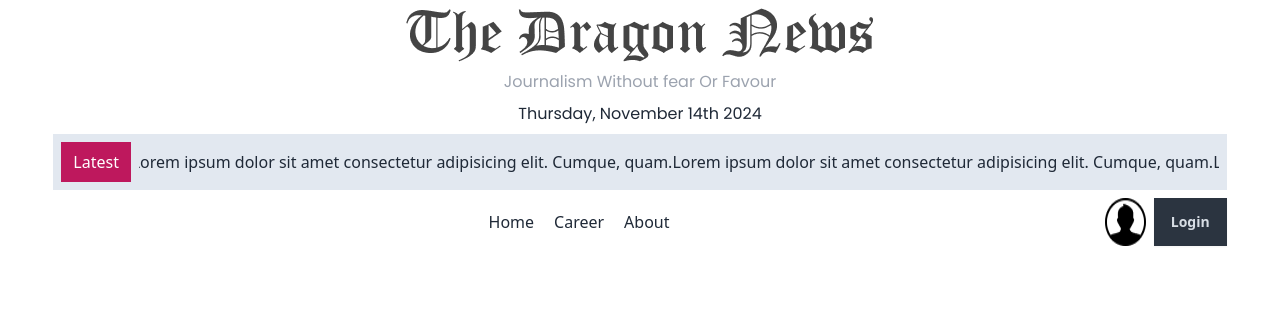
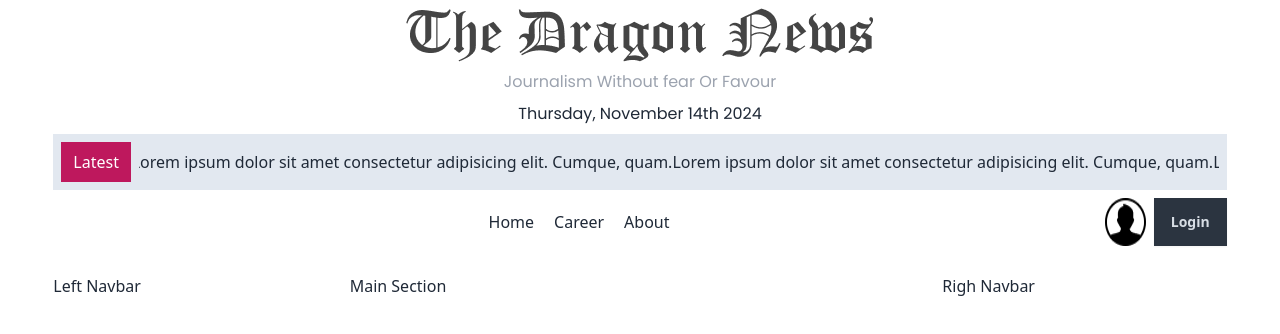
Before and after one commit to KanchonBauri/Build-dragon-news-layoout-module52, a React (Vite) app: page / in a window 1280 px wide. Shown: the top 334 px of the page. Built offline with nearby package versions, Linux system fonts and the light colour scheme.

Commit message:
main layout  module-52.6

```diff
--- a/src/layouts/HomeLayout.jsx
+++ b/src/layouts/HomeLayout.jsx
@@ -11,12 +11,15 @@ const HomeLayout = () => {
                 <section className='w-11/12 mx-auto'>
                     <LatestNews></LatestNews>
                 </section>
-                <section className='w-11/12 mx-auto py-2'>
-                    <Navbar></Navbar>
-                </section>
             </header>
-            <nav></nav>
-            <main></main>
+            <nav className='w-11/12 mx-auto py-2'>
+                <Navbar></Navbar>
+            </nav>
+            <main className='w-11/12 mx-auto pt-5 grid grid-cols-12 gap-3  '>
+                <aside className='left-0 col-span-3 '>Left Navbar</aside>
+                <section className='col-span-6'>Main Section</section>
+                <aside className=' col-span-3 '>Righ Navbar</aside>
+            </main>
         </div>
     );
 };
```
